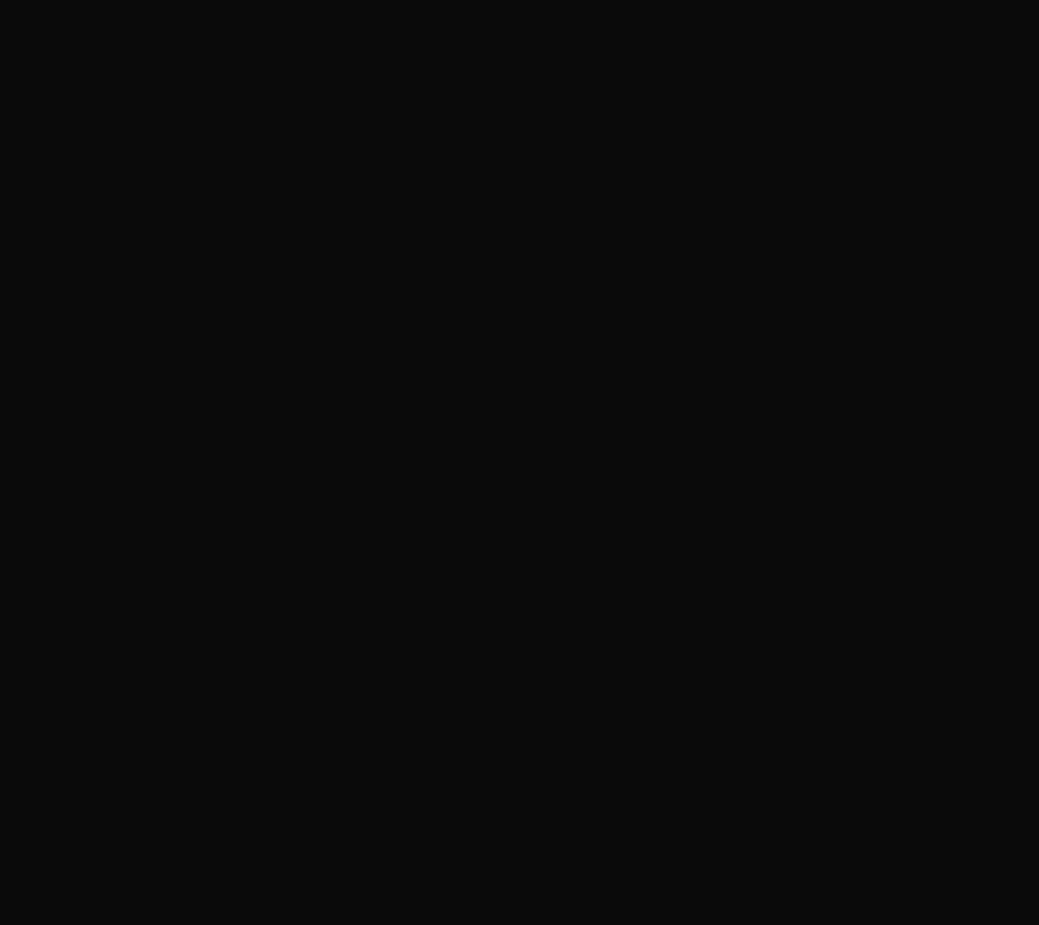
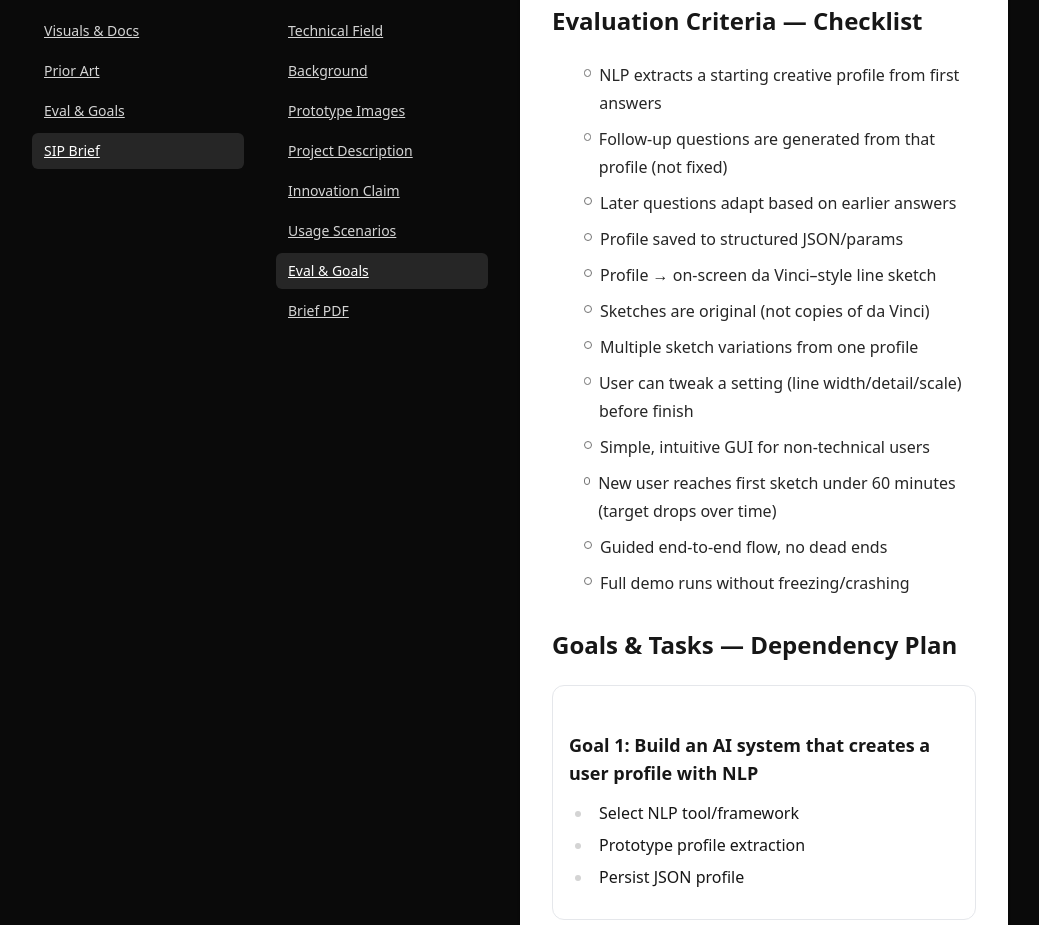
Before and after one commit to F-DeLaPaz-UAT/portfolio, a React (Vite) app: page /#/sip/brief/eval-goals in a window 1280 px wide. Before the commit this address had no page. Shown: the part 172-1097 px from the top of the page, without its empty margins (120-1159 px from the left). Before the commit the page ends 800 px from the top, so only its background shows below. Built offline with nearby package versions, Linux system fonts and the light colour scheme.

Commit message:
feat(brief): add Eval & Goals as native TSX; share data with SIP page

```diff
--- a/src/App.tsx
+++ b/src/App.tsx
@@ -27,6 +27,8 @@
 import SIPBriefInnovation from "./pages/brief/SIPBriefInnovation";
 import SIPBriefScenarios from "./pages/brief/SIPBriefScenarios";
 import SIPBriefPDF from "./pages/brief/SIPBriefPDF";
+import SIPBriefEvalGoals from "./pages/brief/SIPBriefEvalGoals";
+
 
 export default function App() {
   return (
@@ -60,6 +62,7 @@
               <Route path="project" element={<SIPBriefProject />} />
               <Route path="innovation" element={<SIPBriefInnovation />} />
               <Route path="scenarios" element={<SIPBriefScenarios />} />
+			  <Route path="eval-goals" element={<SIPBriefEvalGoals />} />
               <Route path="pdf" element={<SIPBriefPDF />} />
             </Route>
           </Route>
--- /dev/null
+++ b/src/data/sipEvalGoals.ts
@@ -0,0 +1,39 @@
+export const evalChecklist: string[] = [
+  "NLP extracts a starting creative profile from first answers",
+  "Follow-up questions are generated from that profile (not fixed)",
+  "Later questions adapt based on earlier answers",
+  "Profile saved to structured JSON/params",
+  "Profile → on-screen da Vinci–style line sketch",
+  "Sketches are original (not copies of da Vinci)",
+  "Multiple sketch variations from one profile",
+  "User can tweak a setting (line width/detail/scale) before finish",
+  "Simple, intuitive GUI for non-technical users",
+  "New user reaches first sketch under 60 minutes (target drops over time)",
+  "Guided end-to-end flow, no dead ends",
+  "Full demo runs without freezing/crashing",
+];
+
+export type Goal = { title: string; tasks: string[] };
+
+export const goals: Goal[] = [
+  {
+    title: "Goal 1: Build an AI system that creates a user profile with NLP",
+    tasks: ["Select NLP tool/framework","Prototype profile extraction","Persist JSON profile"],
+  },
+  {
+    title: "Goal 2: Design adaptive, guided Q&A",
+    tasks: ["Branching logic based on profile","Test adaptive behavior","Integrate logic into GUI"],
+  },
+  {
+    title: "Goal 3: Generate da Vinci–style sketch previews",
+    tasks: ["Research line-art/blueprint approaches","Pipeline: profile → sketch","Validate originality"],
+  },
+  {
+    title: "Goal 4: Provide a user-friendly GUI",
+    tasks: ["Mockups (sliders, buttons, preview)","Working GUI prototype","Connect GUI ↔ Q&A ↔ Sketch","Usability tests"],
+  },
+  {
+    title: "Goal 5: Deliver a working demo in under 60 minutes",
+    tasks: ["Trial demos + time logs","Step-by-step demo guide","Debug bottlenecks"],
+  },
+];
--- a/src/pages/SIPEvalGoals.tsx
+++ b/src/pages/SIPEvalGoals.tsx
@@ -1,32 +1,5 @@
 import React from "react";
-
-const evalChecklist = [
-  "NLP extracts a starting creative profile from first answers",
-  "Follow-up questions are generated from that profile (not fixed)",
-  "Later questions adapt based on earlier answers",
-  "Profile saved to structured JSON/params",
-  "Profile → on-screen da Vinci–style line sketch",
-  "Sketches are original (not copies of da Vinci)",
-  "Multiple sketch variations from one profile",
-  "User can tweak a setting (line width/detail/scale) before finish",
-  "Simple, intuitive GUI for non-technical users",
-  "New user reaches first sketch under 60 minutes (target drops over time)",
-  "Guided end-to-end flow, no dead ends",
-  "Full demo runs without freezing/crashing",
-];
-
-const goals = [
-  { title: "Goal 1: Build an AI system that creates a user profile with NLP",
-    tasks: ["Select NLP tool/framework","Prototype profile extraction","Persist JSON profile"] },
-  { title: "Goal 2: Design adaptive, guided Q&A",
-    tasks: ["Branching logic based on profile","Test adaptive behavior","Integrate logic into GUI"] },
-  { title: "Goal 3: Generate da Vinci–style sketch previews",
-    tasks: ["Research line-art/blueprint approaches","Pipeline: profile → sketch","Validate originality"] },
-  { title: "Goal 4: Provide a user-friendly GUI",
-    tasks: ["Mockups (sliders, buttons, preview)","Working GUI prototype","Connect GUI ↔ Q&A ↔ Sketch","Usability tests"] },
-  { title: "Goal 5: Deliver a working demo in under 60 minutes",
-    tasks: ["Trial demos + time logs","Step-by-step demo guide","Debug bottlenecks"] },
-];
+import { evalChecklist, goals } from "@/data/sipEvalGoals";
 
 export default function SIPEvalGoals() {
   return (
--- /dev/null
+++ b/src/pages/brief/SIPBriefEvalGoals.tsx
@@ -0,0 +1,34 @@
+import React from "react";
+import { evalChecklist, goals } from "@/data/sipEvalGoals";
+
+export default function SIPBriefEvalGoals() {
+  return (
+    <div className="space-y-8">
+      <section>
+        <h2 className="text-2xl font-semibold text-neutral-900">Evaluation Criteria — Checklist</h2>
+        <ul className="mt-3 space-y-2 text-neutral-800">
+          {evalChecklist.map((item, i) => (
+            <li key={i} className="flex gap-2">
+              <span className="mt-2 h-2 w-2 rounded-full border border-neutral-500" aria-hidden />
+              <span>{item}</span>
+            </li>
+          ))}
+        </ul>
+      </section>
+
+      <section>
+        <h2 className="text-2xl font-semibold text-neutral-900">Goals & Tasks — Dependency Plan</h2>
+        <div className="mt-4 space-y-6">
+          {goals.map((g, gi) => (
+            <article key={gi} className="rounded-xl border p-4">
+              <h3 className="text-lg font-semibold">{g.title}</h3>
+              <ul className="mt-2 list-disc pl-6">
+                {g.tasks.map((t, ti) => <li key={ti}>{t}</li>)}
+              </ul>
+            </article>
+          ))}
+        </div>
+      </section>
+    </div>
+  );
+}
--- a/src/pages/brief/SIPBriefLayout.tsx
+++ b/src/pages/brief/SIPBriefLayout.tsx
@@ -18,6 +18,7 @@
     { to: "project",     label: "Project Description" },
     { to: "innovation",  label: "Innovation Claim" },
     { to: "scenarios",   label: "Usage Scenarios" },
+    { to: "eval-goals", label: "Eval & Goals" },
     { to: "pdf",         label: "Brief PDF" }
   ];
 
```
Also changed, not shown: 1 other file (tests, documents, lock files or other folders).
